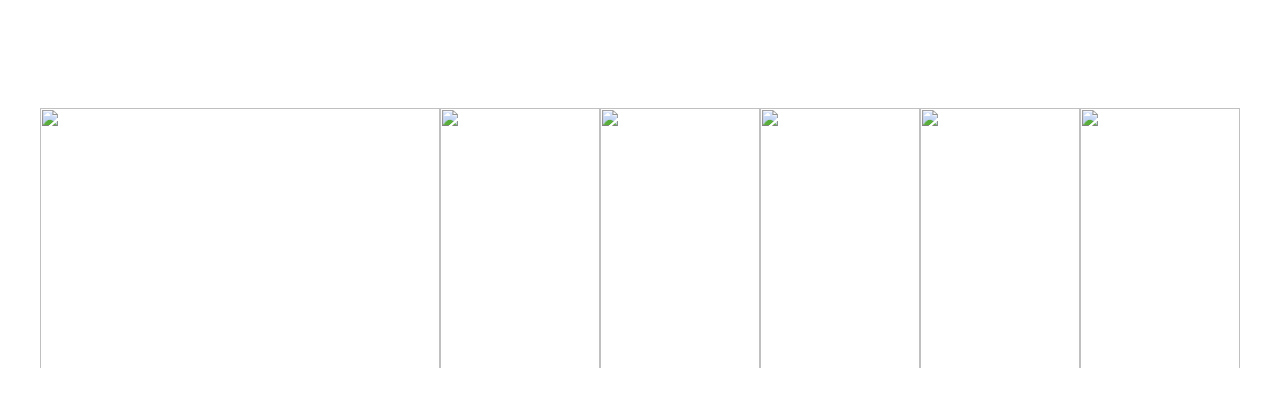
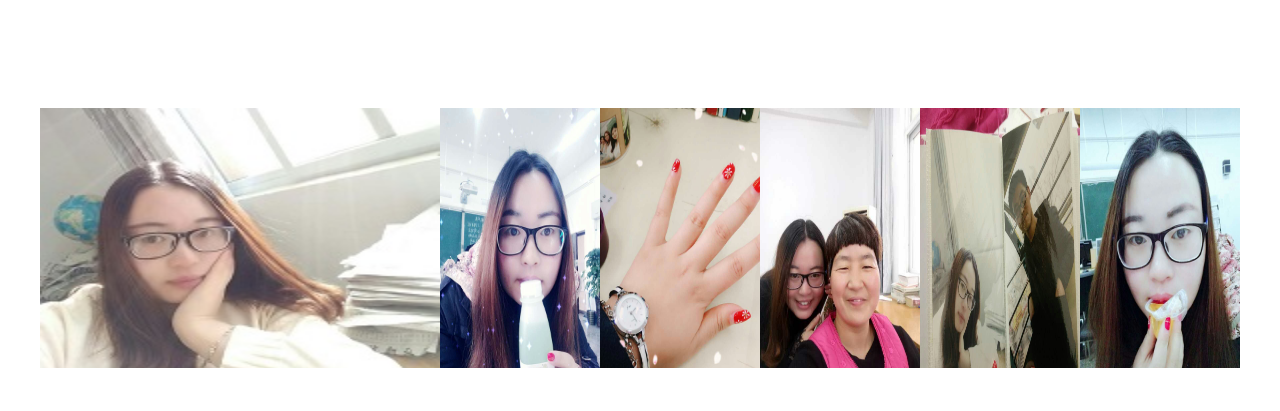
Before and after one commit to flyingpig2016/Website-accordion-effects, a plain HTML site: page 03project/shoufengqin.html in a window 1280 px wide. Drawn offline with nearby package versions, Linux system fonts and the light colour scheme.

Commit message:
Update shoufengqin.html

```diff
--- a/03project/shoufengqin.html
+++ b/03project/shoufengqin.html
@@ -13,22 +13,22 @@
 	<div class="fold_wrap">
 		<ul class="clearfix" id="sm">
 			<li>
-				<div class="slider-img"><img src="img/image1.png" alt=""></div>
+				<div class="slider-img"><img src="img/01.png" alt=""></div>
 			</li>
 			<li>
-				<div class="slider-img"><img src="img/image2.png" alt=""></div>
+				<div class="slider-img"><img src="img/02.jpg" alt=""></div>
 			</li>
 			<li>
-				<div class="slider-img"><img src="img/image3.png" alt=""></div>
+				<div class="slider-img"><img src="img/03.jpg" alt=""></div>
 			</li>
 			<li>
-				<div class="slider-img"><img src="img/image4.png" alt=""></div>
+				<div class="slider-img"><img src="img/04.jpg" alt=""></div>
 			</li>
 			<li>
-				<div class="slider-img"><img src="img/image5.png" alt=""></div>
+				<div class="slider-img"><img src="img/05.jpg" alt=""></div>
 			</li>
 			<li>
-				<div class="slider-img"><img src="img/image6.png" alt=""></div>
+				<div class="slider-img"><img src="img/06.jpg" alt=""></div>
 			</li>
 		</ul>
 	</div>
```
